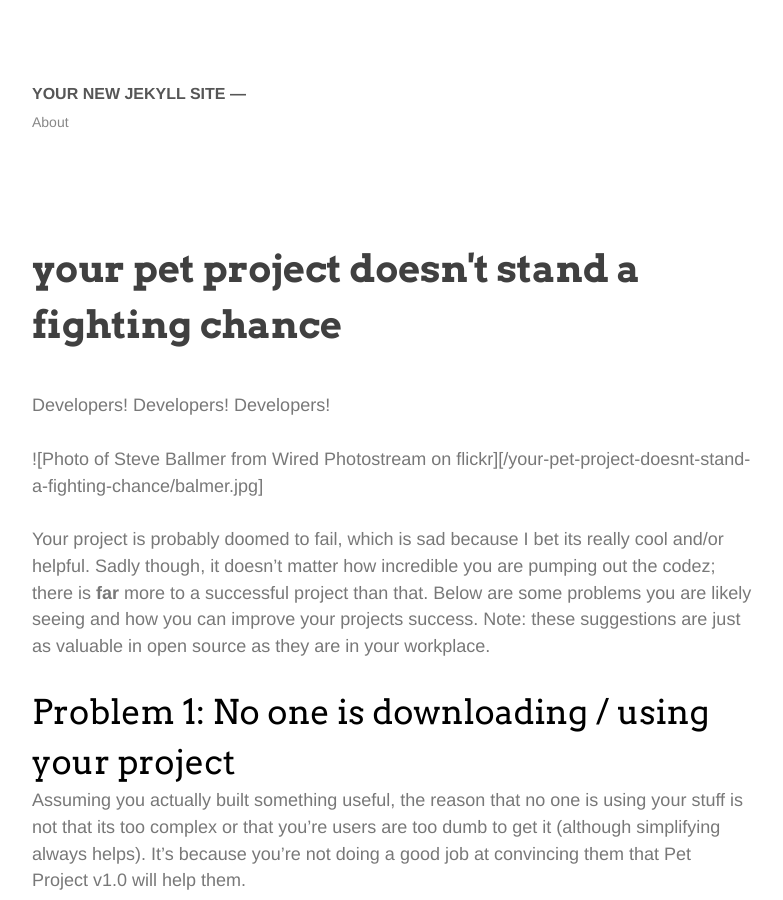
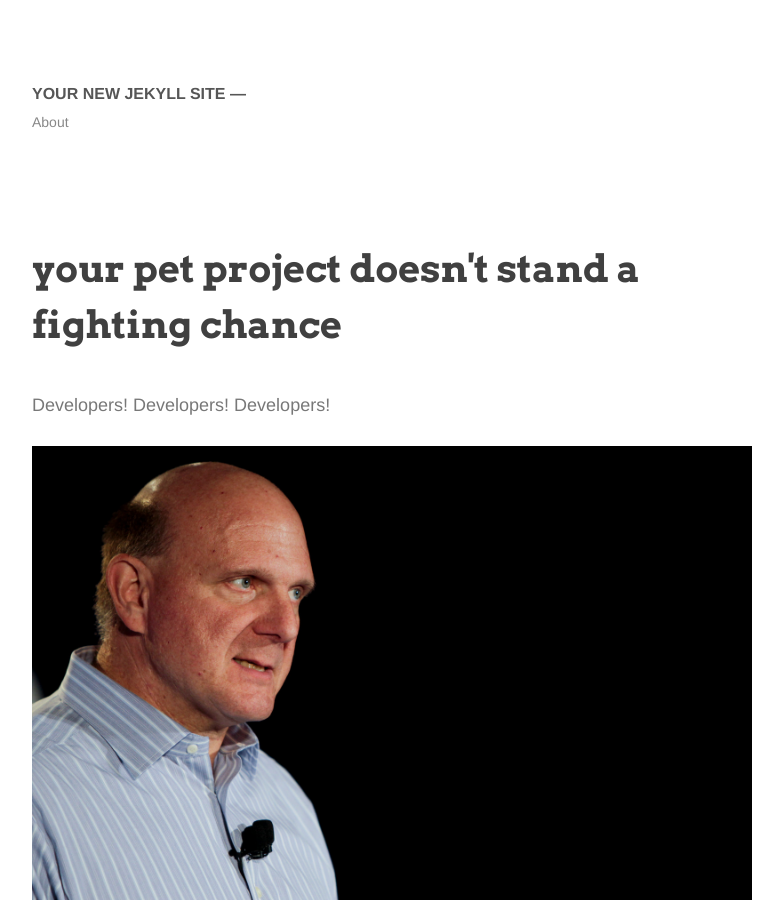
Before and after one commit to ericanderson/ericanderson.github.io, a Jekyll site: the page built from _posts/2012-12-11-your-pet-project-doesnt-stand-a-fighting-chance.md, in a window 1280 px wide and 900 px high. Shown: the whole window, without its empty margins (248-1031 px from the left). Built offline with Jekyll 4.4.1, drawn with Linux system fonts in a browser that asks for light colours; Markdown is read by kramdown in place of the engine named in the settings.

Commit message:
fix image in pet project post

```diff
--- a/_posts/2012-12-11-your-pet-project-doesnt-stand-a-fighting-chance.md
+++ b/_posts/2012-12-11-your-pet-project-doesnt-stand-a-fighting-chance.md
@@ -18,7 +18,7 @@ meta:
 
 Developers! Developers! Developers!
 
-![Photo of Steve Ballmer from Wired Photostream on flickr][/your-pet-project-doesnt-stand-a-fighting-chance/balmer.jpg]
+![Photo of Steve Ballmer from Wired Photostream on flickr](/assets/your-pet-project-doesnt-stand-a-fighting-chance/balmer.jpg)
 
 Your project is probably doomed to fail, which is sad because I bet its really cool and/or helpful. Sadly though, it doesn't matter how incredible you are pumping out the codez; there is **far** more to a successful project than that. Below are some problems you are likely seeing and how you can improve your projects success. Note: these suggestions are just as valuable in open source as they are in your workplace.
 
```
